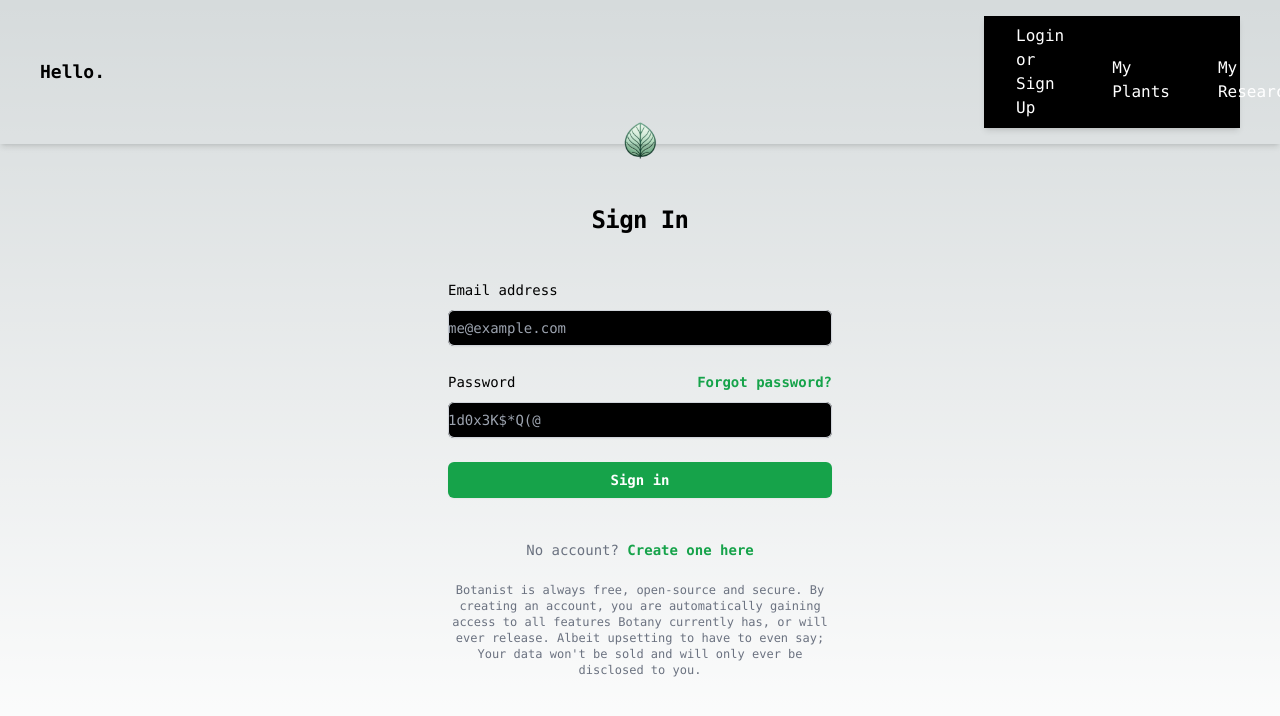
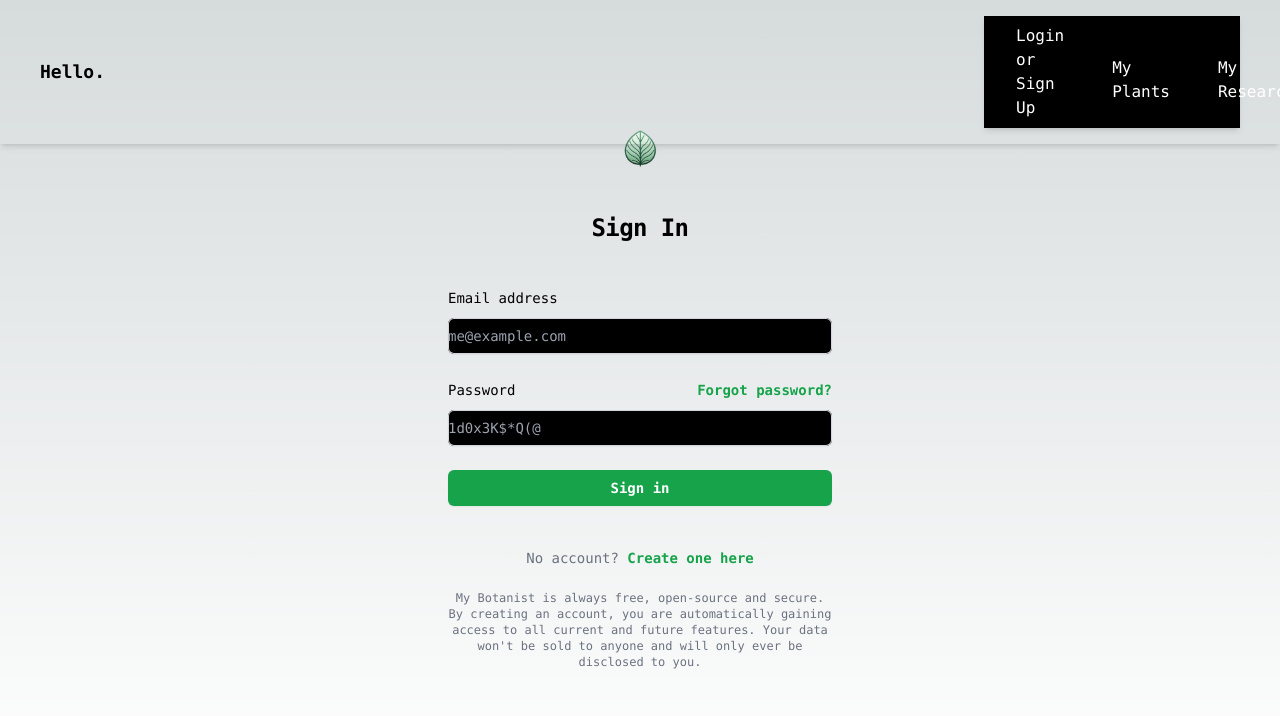
Before and after one commit to smithd36/my-botanist-pwa, a Next.js app: page /login in a window 1280 px wide. Shown: the top 716 px of the page. Built offline with nearby package versions, Linux system fonts and the light colour scheme; no server answers.

Commit message:
clean up the auth more and structure to the plants backend

```diff
--- /dev/null
+++ b/src/app/api/plants/route.tsx
@@ -0,0 +1,23 @@
+import { NextRequest, NextResponse } from 'next/server';
+import axiosInstance from '@/utils/axios';
+import { Plant } from '@/types/plant';
+
+const TREFLE_API_URL = process.env.TREFLE_ENDPOINT + '/plants?page=1';
+const TREFLE_API_TOKEN = process.env.TREFLE_TOKEN;
+
+export async function GET(req: NextRequest) {
+  try {
+    const response = await axiosInstance.get(`${TREFLE_API_URL}&token=${TREFLE_API_TOKEN}`);
+    const data = response.data;
+
+    if (data && data.data) {
+      const plants: Plant[] = data.data;
+      return NextResponse.json(plants);
+    } else {
+      return NextResponse.json({ error: 'Invalid data format' }, { status: 500 });
+    }
+  } catch (error) {
+    console.error('Error fetching plants from Trefle.io:', error);
+    return NextResponse.json({ error: 'Error fetching plants' }, { status: 500 });
+  }
+}
--- a/src/app/api/users/login/route.tsx
+++ b/src/app/api/users/login/route.tsx
@@ -25,10 +25,7 @@ export async function POST(req: NextRequest) {
       const payload = { name: user.name, email: user.email, id: user.id.toString() };
       const token = await signToken(payload);
 
-      const response = NextResponse.json({
-        message: 'Login successful',
-        user: { id: user.id, name: user.name, email: user.email }
-      }, { status: 200 });
+      const response = NextResponse.json({user}, { status: 200 });
 
       response.cookies.set('token', token, {
         httpOnly: true,
--- a/src/app/api/users/me/route.tsx
+++ b/src/app/api/users/me/route.tsx
@@ -23,7 +23,7 @@ export async function GET(req: NextRequest) {
       return NextResponse.json({ error: 'User not found' }, { status: 404 });
     }
 
-    return NextResponse.json(user, { status: 200 });
+    return NextResponse.json({ user } , { status: 200 });
   } catch (error: any) {
     console.error('Error verifying token:', error.message);
     return NextResponse.json({ error: 'Internal server error' }, { status: 500 });
--- a/src/app/api/users/register/route.tsx
+++ b/src/app/api/users/register/route.tsx
@@ -14,17 +14,17 @@ export async function POST(req: NextRequest) {
 
     // Create the user in the database
     const newUser: User = { name, email, password: hashedPassword, date_created: new Date().toISOString() };
-    const createdUser = await createUser(newUser);
 
-    if (createdUser && createdUser.id) {
+    // user.id appends after creation
+    const user = await createUser(newUser);
+
+    if (user && user.id) {
       // JWT
-      const payload: MyJWTPayload = { name: createdUser.name, email: createdUser.email, id: createdUser.id.toString() };
+      const payload: MyJWTPayload = { name: user.name, email: user.email, id: user.id.toString() };
       const token = await signToken(payload);
 
       // Add cookie
-      const response = NextResponse.json({
-        user: { createdUser }
-      }, { status: 200 });
+      const response = NextResponse.json({ user }, { status: 200 });
 
       response.cookies.set('token', token, {
         httpOnly: true,
@@ -32,6 +32,8 @@ export async function POST(req: NextRequest) {
         sameSite: 'strict',
         maxAge: 3600
       });
+
+      return response;
     } else {
       return NextResponse.json({ error: 'User creation failed' }, { status: 500 });
     }
--- a/src/app/login/page.tsx
+++ b/src/app/login/page.tsx
@@ -100,7 +100,7 @@ const LoginPage = () => {
               </a>
               <br /><br />
             </p>
-            <p className="text-gray-500 text-center text-xs">Botanist is always free, open-source and secure. By creating an account, you are automatically gaining access to all features Botany currently has, or will ever release. Albeit upsetting to have to even say; Your data won't be sold and will only ever be disclosed to you.</p>
+            <p className="text-gray-500 text-center text-xs">My Botanist is always free, open-source and secure. By creating an account, you are automatically gaining access to all current and future features. Your data won't be sold to anyone and will only ever be disclosed to you.</p>
           </div>
         </div>
       </main>
--- a/src/app/page.tsx
+++ b/src/app/page.tsx
@@ -1,6 +1,6 @@
 'use client';
 import Login from "./login/page";
-export default function Index() {
+export default function Page() {
   return (
     <main className="font-mono flex min-h-screen flex-col items-center justify-between p-4">
       <Login />
--- a/src/app/plants/page.tsx
+++ b/src/app/plants/page.tsx
@@ -1,9 +1,72 @@
-import Header from "@/components/header";
+'use client';
+import { useEffect, useState } from 'react';
+import { useRouter } from 'next/navigation';
+import { Plant } from '@/types/plant';
 
 export default function Page() {
-    return (
-        <main className="font-mono flex min-h-screen flex-col items-center justify-between p-4">
-            <h1>My Plants</h1>
-        </main>
-    );
+  /**
+   * THIS IS THE FINAL IMPLEMENTATION
+   * --------------------------------
+   * Uncomment this block and remove the placeholder code below
+   * --------------------------------
+   *
+  const [plants, setPlants] = useState<Plant[]>([]);
+  const [loading, setLoading] = useState(true);
+  const router = useRouter();
+
+  useEffect(() => {
+    async function fetchPlants() {
+      try {
+        const response = await fetch('/api/plants');
+        const data = await response.json();
+
+        console.log('Fetched plants data:', data); // Log the fetched data
+
+        if (Array.isArray(data)) {
+          setPlants(data); // Adjust according to the logged response structure
+        } else {
+          console.error('Error: Invalid data format');
+        }
+
+        setLoading(false);
+      } catch (error) {
+        console.error('Error fetching plants:', error);
+        setLoading(false);
+      }
+    }
+
+    fetchPlants();
+  }, []);
+
+  const handleSelectPlant = (plant: Plant) => {
+    router.push(`/plants/${plant.id}`);
+  };
+
+  if (loading) {
+    return <div>Loading...</div>;
+  }
+
+  return (
+    <div>
+      <h1>Plants</h1>
+      <ul>
+        {plants.map(plant => (
+          <li key={plant.id} onClick={() => handleSelectPlant(plant)}>
+            {plant.common_name ? plant.common_name : plant.scientific_name}
+          </li>
+        ))}
+      </ul>
+    </div>
+  );
+  */
+ return (
+    <div>
+      <h1>Plants</h1>
+      <ul>
+        <li>Plant 1</li>
+        <li>Plant 2</li>
+        <li>Plant 3</li>
+      </ul>
+    </div>
+  );
 }
--- a/src/app/register/page.tsx
+++ b/src/app/register/page.tsx
@@ -132,11 +132,7 @@ export default function Page() {
                 Sign in here
               </a>
             </p>
-            <p className="text-gray-500 text-center text-xs mt-4">
-              Botanist is always free and secure. By creating an account, you are automatically gaining access to all features Botany
-              currently has, or will ever release. Albeit upsetting to have to even say; Your data won't be sold and will only ever be
-              disclosed to you.
-            </p>
+            <p className="text-gray-500 text-center text-xs">My Botanist is always free, open-source and secure. By creating an account, you are automatically gaining access to all current and future features. Your data won't be sold to anyone and will only ever be disclosed to you.</p>
           </div>
         </div>
       </main>
--- a/src/context/AuthContext.tsx
+++ b/src/context/AuthContext.tsx
@@ -21,7 +21,7 @@ export function AuthProvider({ children }: AuthProviderProps) {
     if (token) {
       axiosInstance.get('/users/me')
         .then(response => {
-          setUser(response.data);
+          setUser(response.data.user);
           router.push('/plants'); // Redirect to /plants if user is authenticated
         })
         .catch(error => {
--- /dev/null
+++ b/src/types/plant.tsx
@@ -0,0 +1,26 @@
+export interface Plant {
+    id: number;
+    common_name: string | null;
+    slug: string;
+    scientific_name: string;
+    main_species_id: number;
+    image_url: string | null;
+    year: number;
+    bibliography: string;
+    author: string;
+    family_common_name: string;
+    genus_id: number;
+    observations: string;
+    vegetable: boolean;
+    links: Record<string, any>;
+    main_species: Record<string, any>;
+    genus: Record<string, any>;
+    family: Record<string, any>;
+    species: any[];
+    subspecies: any[];
+    varieties: any[];
+    hybrids: any[];
+    forms: any[];
+    subvarieties: any[];
+    sources: any[];
+}
```
Also changed, not shown: 1 other file (tests, documents, lock files or other folders).
